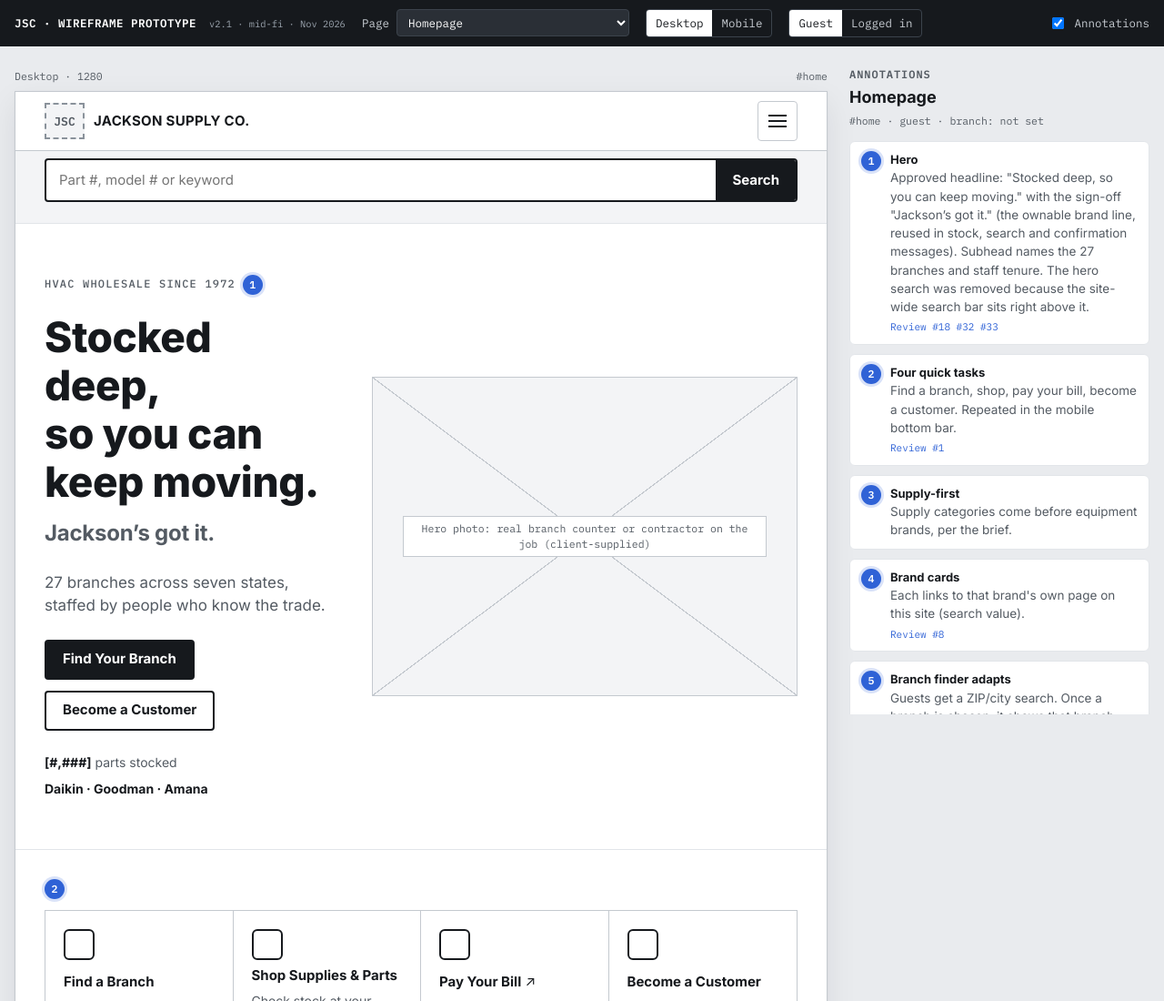
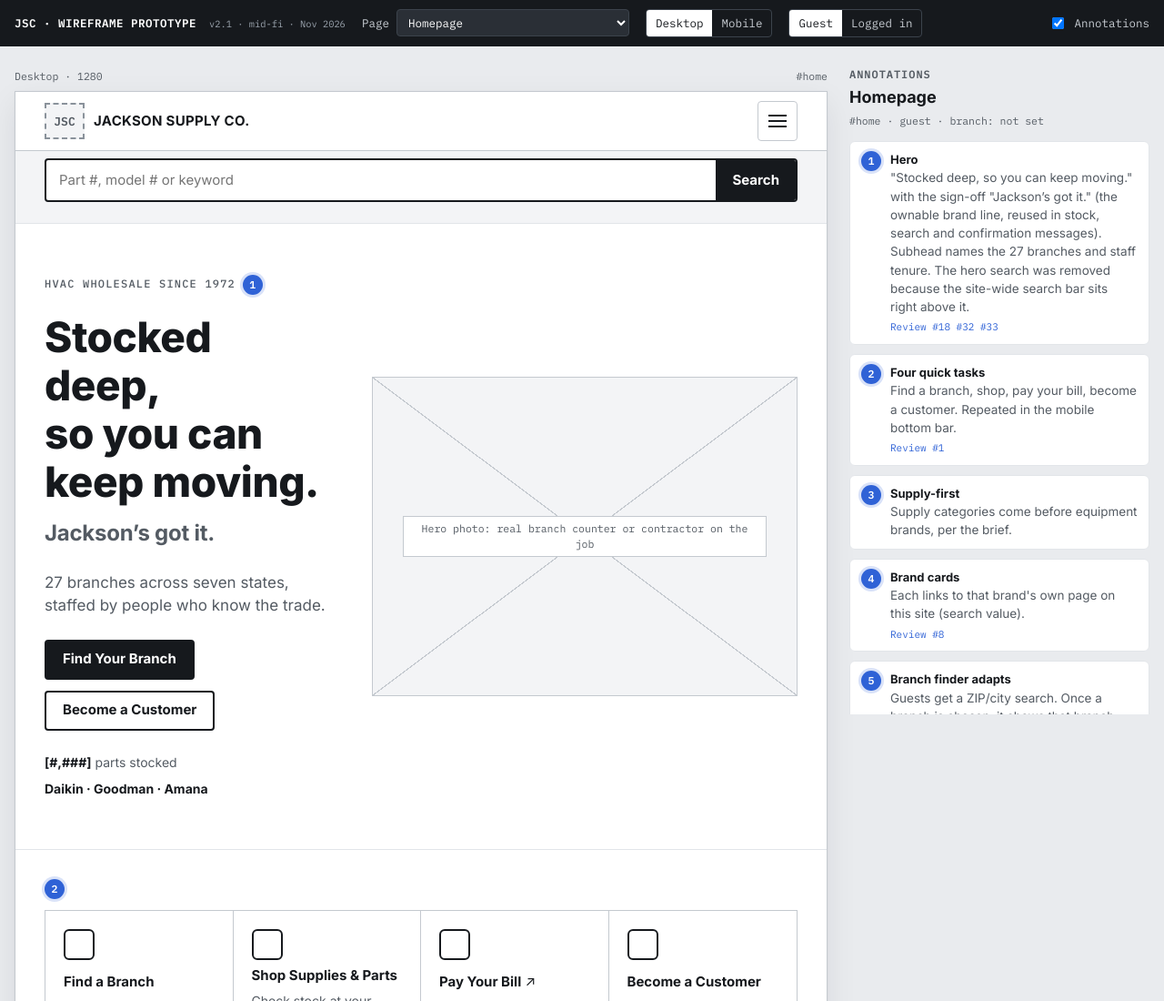
Before and after one commit to wildfireideas/WF-DS-Test, a plain HTML site: page wireframes/index.html in a window 1280 px wide. Shown: the top 1100 px of the page at 91% size. Drawn offline with Linux system fonts and the light colour scheme.

Commit message:
Homepage hero: drop 'Approved headline' note prefix and '(client-supplied)' image label
Co-Authored-By: Claude Opus 5.5 <noreply@anthropic.com>
Claude-Session: https://claude.ai/code/session_01YFNE4iRVDZ6whysiiCtLEt

```diff
--- a/wireframes/index.html
+++ b/wireframes/index.html
@@ -742,7 +742,7 @@ P.home = () => {
       <div class="row"><a class="btn primary" href="${b?'#branch':'#locations'}" ${b?`data-branch="${b.i}"`:''}>${b?`Go to ${b.city} Branch`:'Find Your Branch'}</a><a class="btn" href="#register">Become a Customer</a></div>
       <p class="proof"><span><b>[#,###]</b> parts stocked</span><span><b>Daikin · Goodman · Amana</b></span></p>
     </div>
-    ${ph("Hero photo: real branch counter or contractor on the job (client-supplied)","ar-4x3")}
+    ${ph("Hero photo: real branch counter or contractor on the job","ar-4x3")}
   </div></section>
   <section class="sec tight"><div class="wrap stack">${pin(2)}
     <h2 class="sr">Quick tasks</h2>
@@ -776,7 +776,7 @@ P.home = () => {
   </div></section>`;
 };
 N.home = [
-  ["Hero","Approved headline: \"Stocked deep, so you can keep moving.\" with the sign-off \"Jackson’s got it.\" (the ownable brand line, reused in stock, search and confirmation messages). Subhead names the 27 branches and staff tenure. The hero search was removed because the site-wide search bar sits right above it.","#18 #32 #33"],
+  ["Hero","\"Stocked deep, so you can keep moving.\" with the sign-off \"Jackson’s got it.\" (the ownable brand line, reused in stock, search and confirmation messages). Subhead names the 27 branches and staff tenure. The hero search was removed because the site-wide search bar sits right above it.","#18 #32 #33"],
   ["Four quick tasks","Find a branch, shop, pay your bill, become a customer. Repeated in the mobile bottom bar.","#1"],
   ["Supply-first","Supply categories come before equipment brands, per the brief.",""],
   ["Brand cards","Each links to that brand's own page on this site (search value).","#8"],
```
